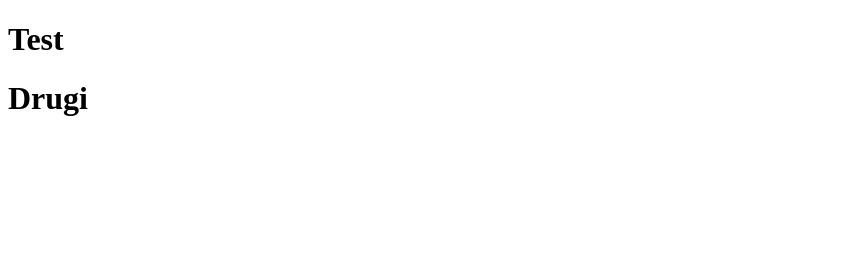
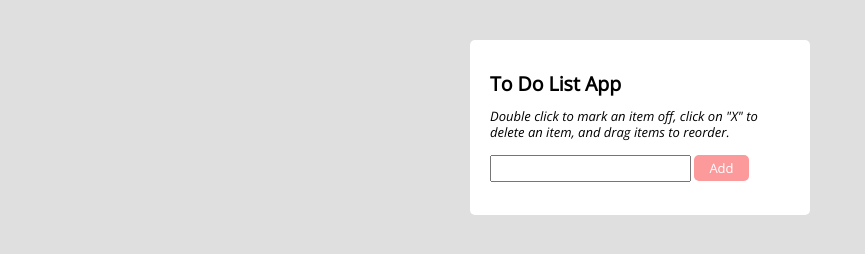
Before and after one commit to Mahir33/CF-ToDo, a plain HTML site: page index.html in a window 1280 px wide. Shown: the whole page, without its empty margins (0-865 px from the left). Drawn offline with nearby package versions, Linux system fonts and the light colour scheme.

Commit message:
add solution

```diff
--- a/css/style.css
+++ b/css/style.css
@@ -0,0 +1,60 @@
+@import url(https://fonts.googleapis.com/css?family=Open+Sans:400italic,400);
+
+body {
+font: normal normal 13px/16px "Open Sans", sans-serif;
+background: #dfdfdf;
+}
+
+.container{
+padding: 20px;
+width: 300px;
+margin: 0 auto;
+margin-top: 40px;
+background: white;
+border-radius: 5px;}
+
+form {
+display: inline-block;
+}
+
+input{
+padding: 4px 15px 4px 5px;
+}
+
+#button{
+display: inline-block;
+background-color:#fc999b;
+color:#ffffff;
+border-radius: 5px;
+text-align:center;
+margin-top:2px;
+padding: 5px 15px;
+}
+
+#button:hover{
+cursor: pointer;
+opacity: .8;}
+
+ol {padding-left: 20px;}
+
+ol li {padding: 5px;color:#000;}
+
+ol li:nth-child(even){background: #dfdfdf;}
+
+.strike{text-decoration: line-through;}
+
+li:hover{
+  cursor: pointer;
+ }
+
+.delete {
+	display: none;
+}
+
+li > crossOutButton {
+	background: none;
+	border: none;
+	float: right;
+	color: #025f70;
+	font-weight: 800;
+}
--- a/index.html
+++ b/index.html
@@ -7,13 +7,27 @@
     <link rel="stylesheet" href="css/style.css">
 </head>
 <body>
-    <h1 class="title">Test</h1>
-    <h1 class="title">Drugi</h1>
+    <div class="container">
+		<h2>To Do List App</h2>
+		<p><em> Double click to mark an item off, click on "X" to delete an item, and drag items to reorder.</em></p>
 
-    <!-- Latest CDN Link for jQuery -->
+		<form name="toDoList">
+			<input type="text" name="ListItem" id="input"/>
+		</form>
+
+		<div onclick="newItem()" id="button">Add</div>
+		<br/>
+		<ol id="list"></ol>
+    </div>
+
     <script
-        src="https://code.jquery.com/jquery-3.7.1.min.js"
-        integrity="sha256-/JqT3SQfawRcv/BIHPThkBvs0OEvtFFmqPF/lYI/Cxo="
+        src="https://code.jquery.com/jquery-3.5.1.js"
+        integrity="sha256-QWo7LDvxbWT2tbbQ97B53yJnYU3WhH/C8ycbRAkjPDc="
+        crossorigin="anonymous">
+    </script>
+    <script
+        src="https://code.jquery.com/ui/1.12.1/jquery-ui.js"
+        integrity="sha256-T0Vest3yCU7pafRw9r+settMBX6JkKN06dqBnpQ8d30="
         crossorigin="anonymous">
     </script>
     <script src="js/script.js"></script>
--- a/js/script.js
+++ b/js/script.js
@@ -1,4 +1,38 @@
-const heading = jQuery('.title');
-heading.addClass("huge")
 
-console.log(heading);
+function newItem(){
+
+    //javascript
+    //1. Adding a new item to the list of items:
+    let listItem = jQuery('<li></li>');
+    let inputVal = $("#input").val();
+    listItem.append(inputVal);
+
+       if (inputVal === '') {
+         alert("You must write something!");
+       } else {
+         let list = jQuery('#list');
+         list.append(listItem);
+       }
+
+     //2. Crossing out an item from the list of items:
+       function crossOut() {
+             listItem.toggleClass("strike");
+         }
+
+        listItem.on("dblclick",crossOut);
+
+     //3(i). Adding the delete button "X":
+        let crossOutButton = jQuery('<crossOutButton></crossOutButton>');
+        crossOutButton.addClass(".crossOutButton");
+        crossOutButton.append("X");
+        listItem.append(crossOutButton);
+
+        crossOutButton.on("click", deleteListItem);
+     //3(ii). Adding CLASS DELETE (DISPLAY: NONE) from the css:
+       function deleteListItem(){
+             listItem.addClass("delete")
+         }
+     // 4. Reordering the items:
+       $('#list').sortable();
+
+    }
```
